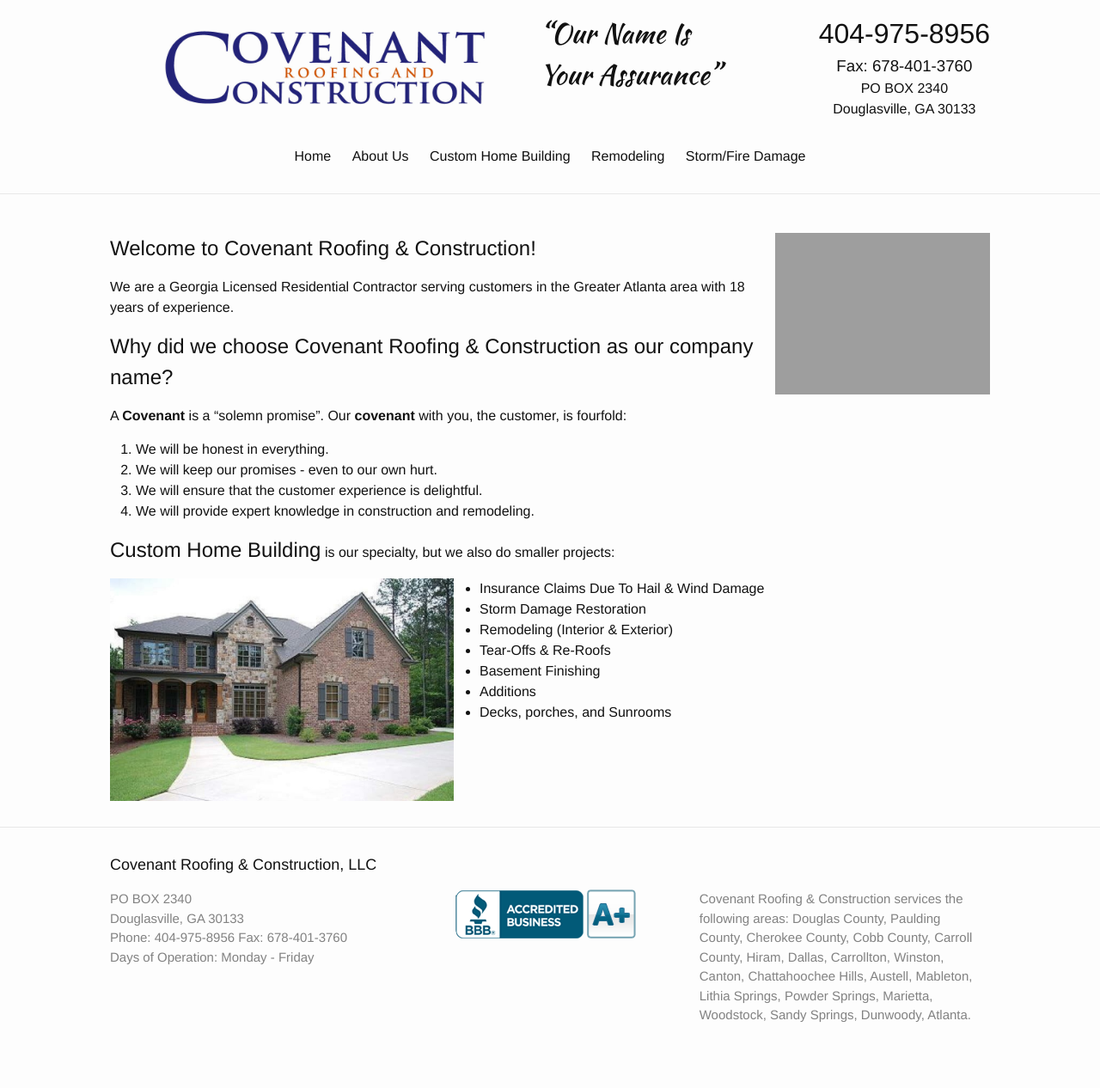
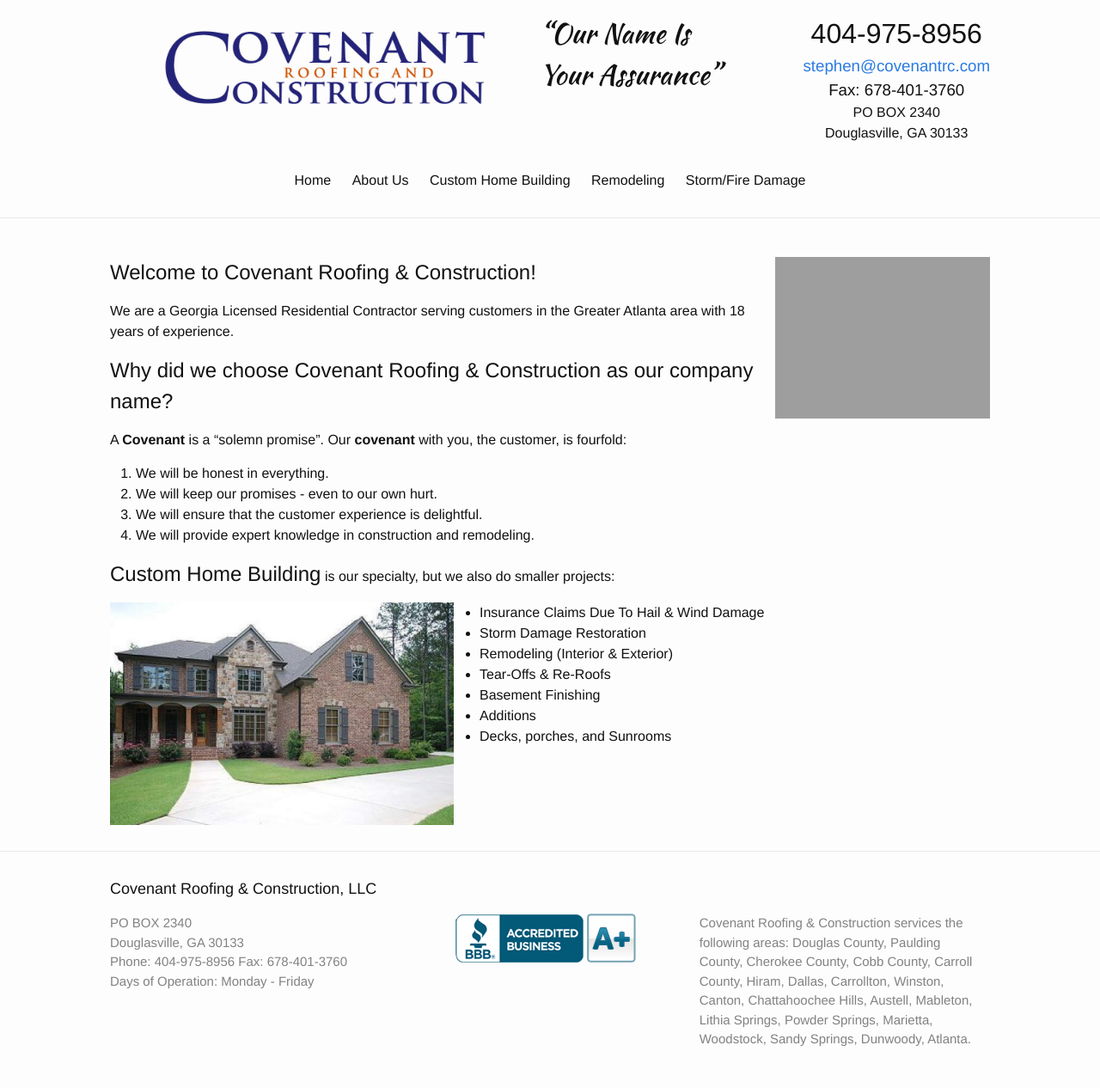
Before and after one commit to covenantrc/covenantrc.github.io, a Jekyll site: the page built from index.md, in a window 1280 px wide. Shown: the whole page at 86% size. Built offline with Jekyll 4.4.1, drawn with Linux system fonts in a browser that asks for light colours; before the commit the page ends 1238 px from its top, so only the background shows below that.

Commit message:
added email to header

```diff
--- a/_config.yml
+++ b/_config.yml
@@ -1,6 +1,6 @@
 # Site settings
 title: Covenant Roofing and Construction
-email: your-email@domain.com
+email: stephen@covenantrc.com
 description: > # this means to ignore newlines until "keywords:"
     At Covenant Roofing & Construction, LLC. in Douglasville, GA, Our Name is Your Assurance.
 keywords: >
--- a/_includes/header.html
+++ b/_includes/header.html
@@ -11,6 +11,7 @@
 
     <div class="site-contact">
         <h1>{{ site.phone }}</h1>
+        <h3><a href='mailto:{{ site.email }}'>{{ site.email }}</a></h3>
         <h3>Fax: {{ site.fax }}</h3>
         <ul class="contact-list">
             <li>{{ site.addr }}</li>
```
